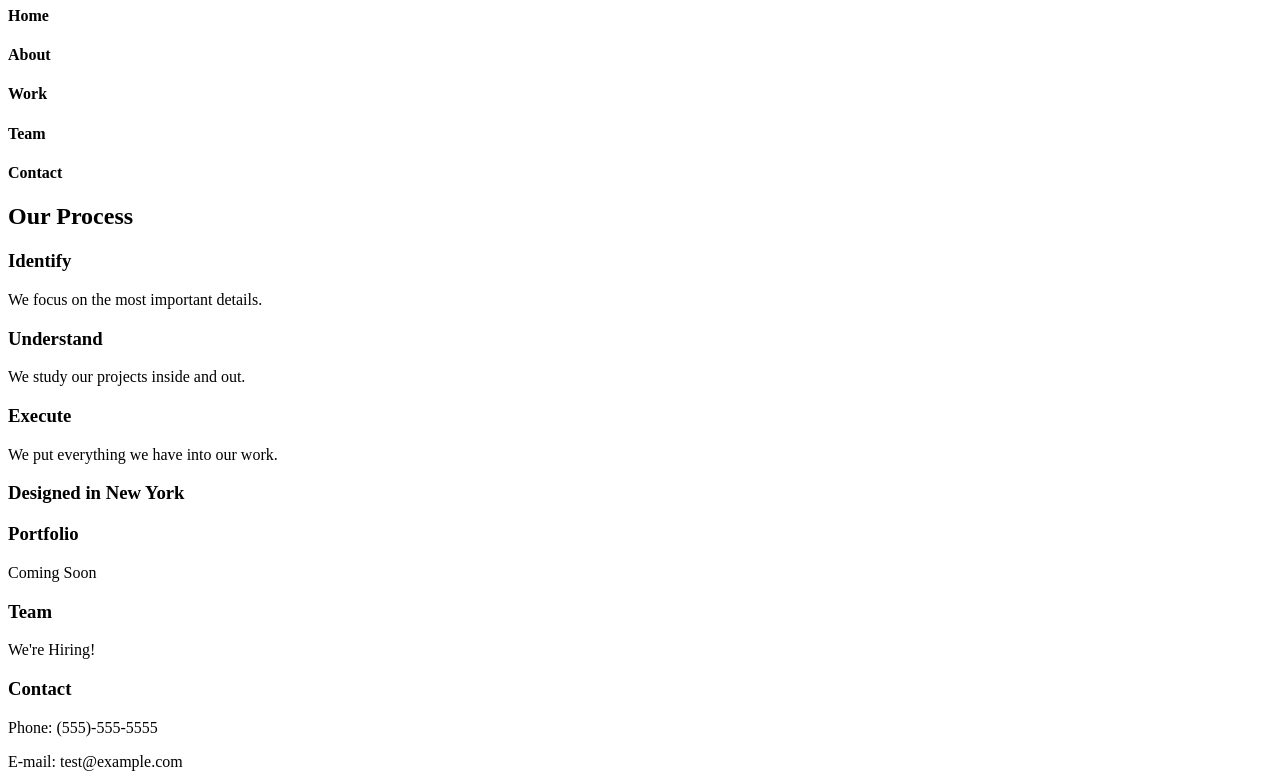
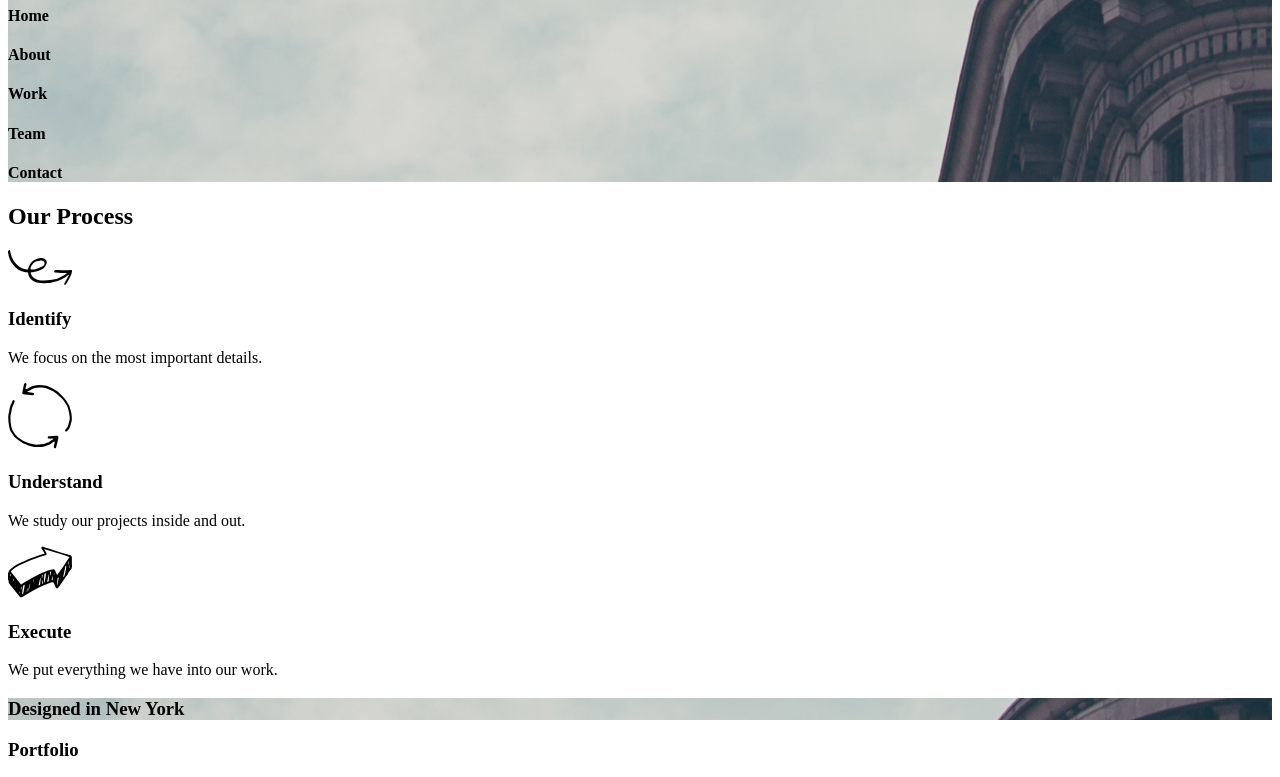
Before and after one commit to Bfrench12/Broadway, a plain HTML site: page index.html in a window 1280 px wide. Shown: the part 73-850 px from the top of the page. Drawn offline with Linux system fonts and the light colour scheme.

Commit message:
added images and symbols + first css

```diff
--- a/Resources/style.css
+++ b/Resources/style.css
@@ -1,3 +1,7 @@
-h1 {
-  color: black;
+#home {
+  background-image: url(Images/the-flatiron-building.png);
 }
+
+#In_Newyork {
+  background-image: url(Images/the-flatiron-building.png);
+}
--- a/index.html
+++ b/index.html
@@ -16,18 +16,19 @@
     </div>
     <div id="about">
       <h2>Our Process</h2>
-
+        <img src="Resources\Symbols\identify.svg">
       <h3>Identify</h3>
       <p>We focus on the most important details.</p>
-
+        <img src="Resources\Symbols\understand.svg">
       <h3>Understand</h3>
       <p>We study our projects inside and out.</p>
-
+        <img src="Resources\Symbols\execute.svg">
       <h3>Execute</h3>
       <p>We put everything we have into our work.</p>
     </div>
-
+    <div id="In_Newyork">
       <h3>Designed in New York</h3>
+    </div>
     <div id="work">
       <h3>Portfolio</h3>
       <p>Coming Soon</p>
```
